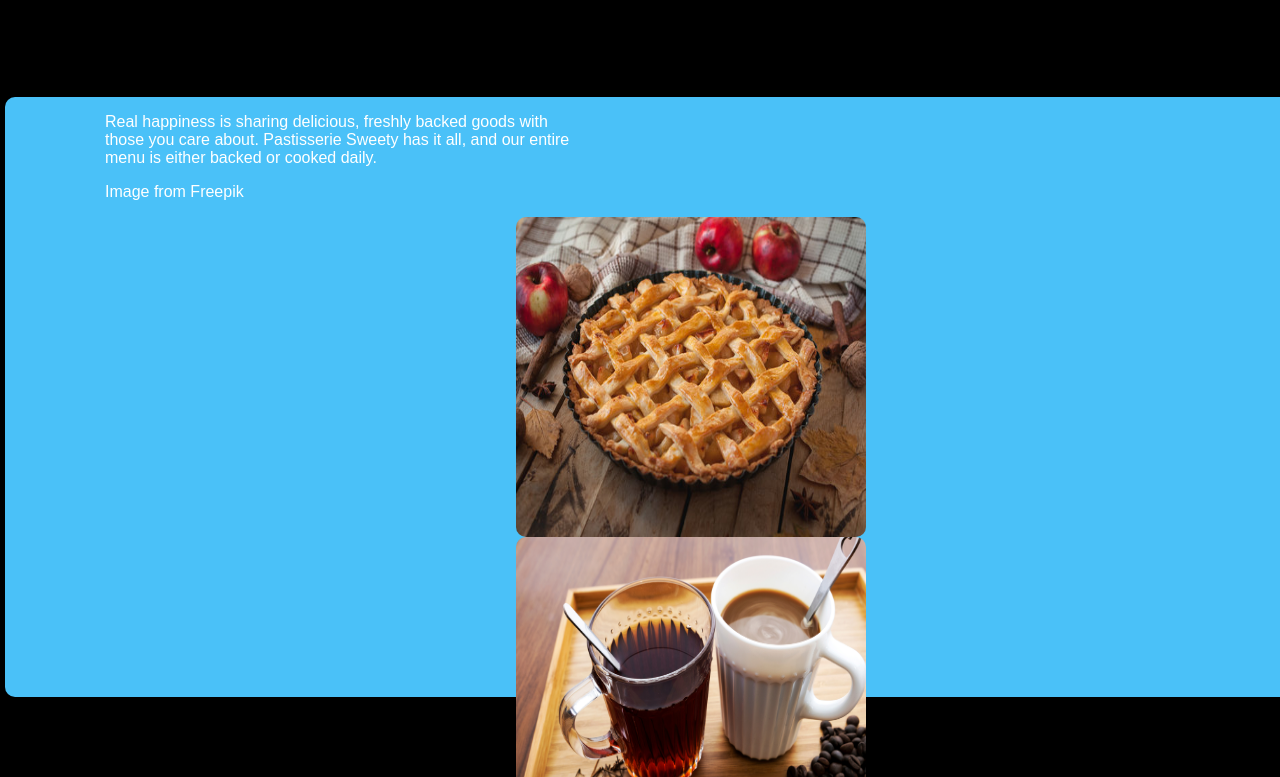
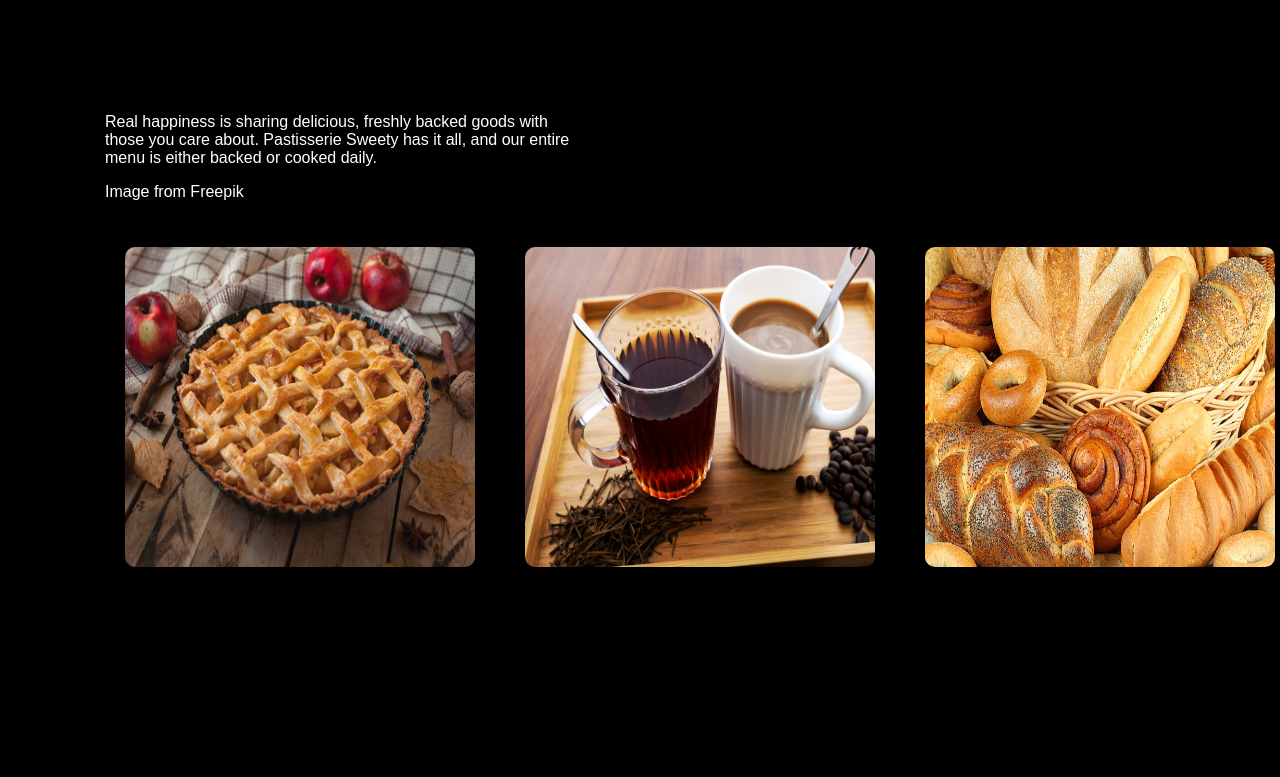
Before and after one commit to Louis01louis/WD-midterm, a plain HTML site: page index.html in a window 1280 px wide. Shown: the part 703-1480 px from the top of the page. After the commit the page ends 1400 px from the top, so only its background shows below. Drawn offline with Linux system fonts and the light colour scheme.

Commit message:
second-image

```diff
--- a/assets/css/style.css
+++ b/assets/css/style.css
@@ -21,13 +21,19 @@ body {
 	text-align: left;
 }
 #fimage {
-
+	position: absolute;
+	top: 150px;
+	left: 120px;
 }
 #simage {
-
+	position: absolute;
+	top: 150px;
+	left: 520px;
 }
 #timage {
-
+	position: absolute;
+	top: 150px;
+	left: 920px;
 }
 
 
@@ -103,7 +109,7 @@ img {
 
 
 .second {
-	background-color: rgb(74, 193, 248);
+	background-color: rgb(0, 0, 0);
 	position: absolute;
 	top: 800px;
 	left: 0;
```
